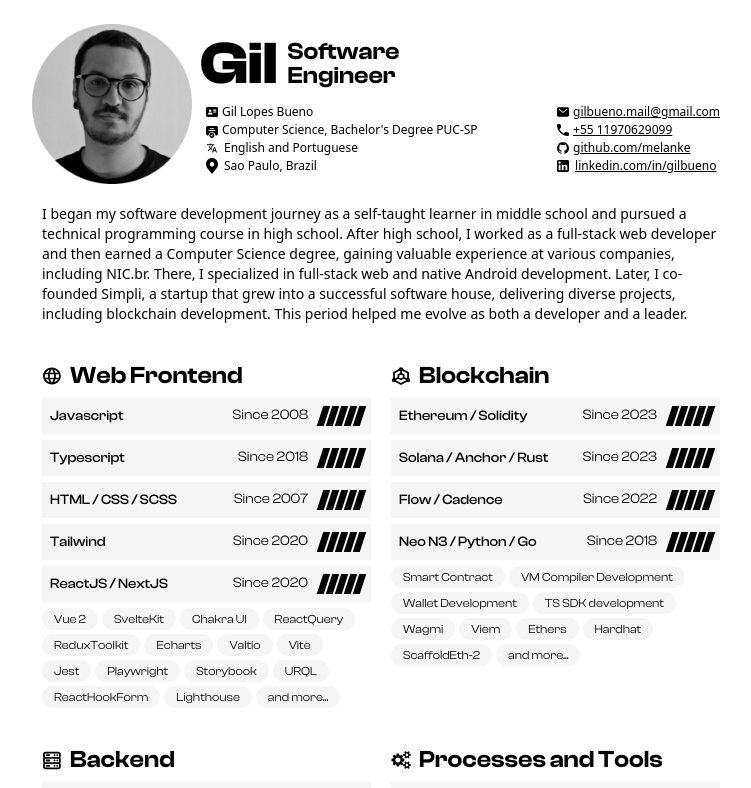
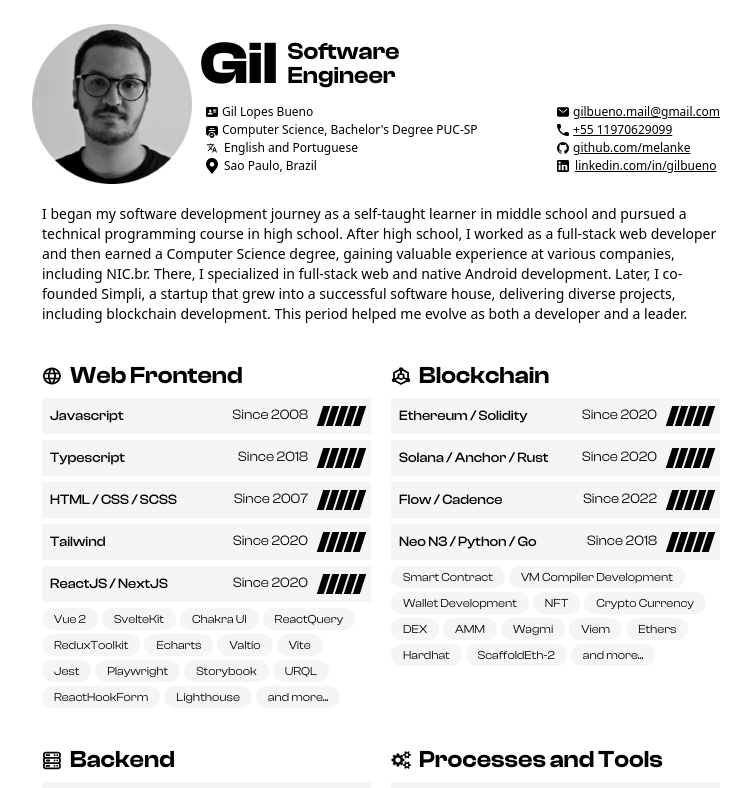
Before and after one commit to melanke/melanke.github.io, a Next.js app: page / in a window 1280 px wide. Shown: the top 788 px of the page, without its empty margins (258-1009 px from the left). Built offline with nearby package versions, Linux system fonts and the light colour scheme; a web font is replaced by a local one.

Commit message:
Improve blockchain section years and tags

```diff
--- a/app/page.tsx
+++ b/app/page.tsx
@@ -63,10 +63,10 @@ export default function Home() {
               title="Blockchain"
               icon="/icons/blockchain.svg"
               skills={[
-                { name: "Ethereum / Solidity", since: "2023", level: "expert" },
+                { name: "Ethereum / Solidity", since: "2020", level: "expert" },
                 {
                   name: "Solana / Anchor / Rust",
-                  since: "2023",
+                  since: "2020",
                   level: "expert",
                 },
                 { name: "Flow / Cadence", since: "2022", level: "expert" },
@@ -80,7 +80,10 @@ export default function Home() {
                 "Smart Contract",
                 "VM Compiler Development",
                 "Wallet Development",
-                "TS SDK development",
+                "NFT",
+                "Crypto Currency",
+                "DEX",
+                "AMM",
                 "Wagmi",
                 "Viem",
                 "Ethers",
```
